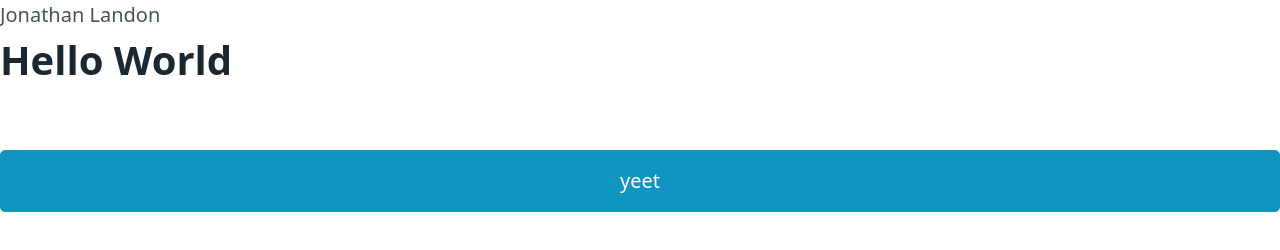
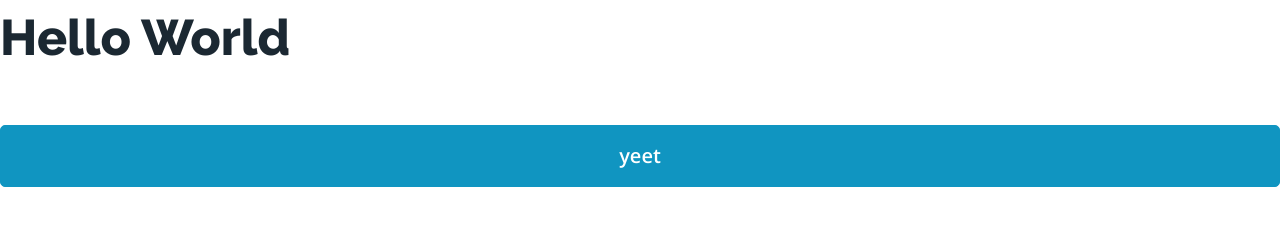
Before and after one commit to jjjjonathan/jonathanlandon.me, a Gatsby site: page / in a window 1280 px wide. Built offline with nearby package versions, Linux system fonts and the light colour scheme; Gatsby itself is replaced by a stand-in of ours.

Commit message:
Add fonts, global styles, and layout

```diff
--- /dev/null
+++ b/gatsby-browser.ts
@@ -0,0 +1,3 @@
+import '@fontsource/open-sans/400.css';
+import '@fontsource/open-sans/600.css';
+import '@fontsource/raleway/800.css';
--- a/package.json
+++ b/package.json
@@ -12,6 +12,8 @@
     "typecheck": "tsc --noEmit"
   },
   "dependencies": {
+    "@fontsource/open-sans": "^4.5.8",
+    "@fontsource/raleway": "^4.5.8",
     "@picocss/pico": "^1.5.0",
     "babel-plugin-styled-components": "^2.0.7",
     "gatsby": "^4.13.1",
@@ -33,6 +35,8 @@
     "@types/node": "^17.0.31",
     "@types/react": "^17.0.44",
     "@types/react-dom": "^17.0.16",
+    "@types/react-helmet": "^6.1.5",
+    "@types/styled-components": "^5.1.25",
     "@typescript-eslint/eslint-plugin": "^5.23.0",
     "@typescript-eslint/parser": "^5.23.0",
     "eslint": "^8.15.0",
--- a/src/components/Layout.tsx
+++ b/src/components/Layout.tsx
@@ -1,18 +1,21 @@
 import React from 'react';
+import GlobalStyle from '../styles/global';
+import { Helmet } from 'react-helmet';
 import '@picocss/pico/css/pico.min.css';
 
 type Props = {
-  title?: string;
   children: React.ReactNode;
 };
 
-const Layout = ({ title, children }: Props) => {
+const Layout = ({ children }: Props) => {
   return (
-    <main>
-      <header>Jonathan Landon</header>
-      <title>{title && `${title} • `}Jonathan Landon</title>
-      {children}
-    </main>
+    <>
+      <Helmet>
+        <title>Jonathan Landon</title>
+      </Helmet>
+      <GlobalStyle />
+      <main>{children}</main>
+    </>
   );
 };
 
--- /dev/null
+++ b/src/styles/global.ts
@@ -0,0 +1,52 @@
+import { createGlobalStyle } from 'styled-components';
+
+const GlobalStyle = createGlobalStyle`
+  :root {
+    --font-family: "Open Sans", sans-serif;
+  }
+
+  h1,
+  h2,
+  h3,
+  h4,
+  h5,
+  h6 {
+    --font-family: "Raleway", sans-serif;
+    --font-weight: 800;
+  }
+
+  h1 {
+    --font-size: 2.5rem;
+    --typography-spacing-vertical: 2.5rem;
+  }
+
+  h2 {
+    --font-size: 2rem;
+    --typography-spacing-vertical: 2rem;
+  }
+
+  h3 {
+    --font-size: 1.75rem;
+    --typography-spacing-vertical: 1.75rem;
+  }
+
+  h4 {
+    --font-size: 1.5rem;
+    --typography-spacing-vertical: 1.5rem;
+  }
+
+  h5 {
+    --font-size: 1.25rem;
+    --typography-spacing-vertical: 1.25rem;
+  }
+
+  button,
+  input[type=submit],
+  input[type=reset],
+  input[type=button],
+  a[role=button] {
+    --font-weight: 600;
+  }
+`;
+
+export default GlobalStyle;
```
Also changed, not shown: 1 other file.
